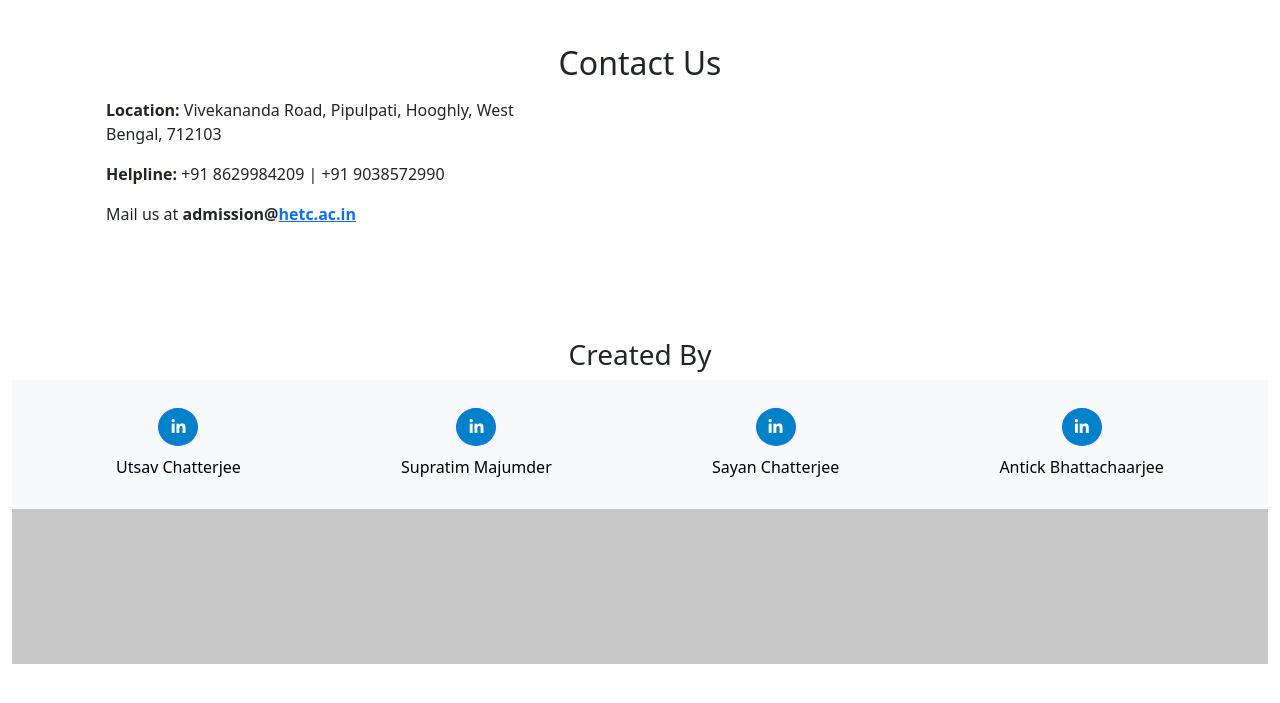
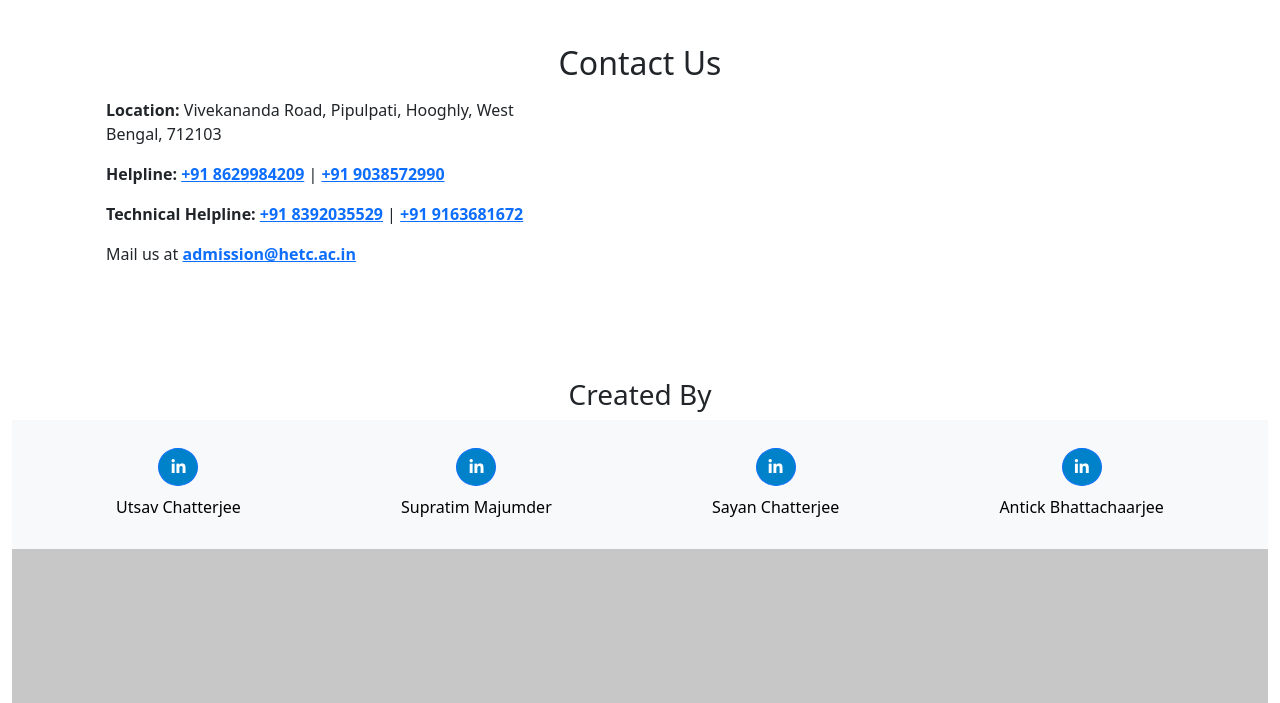
Before and after one commit to Utsavch189/HETC-TEST, a Django app: page /contact/ in a window 1280 px wide. Shown: the part 504-1207 px from the top of the page. Before the commit the page ends 1168 px from the top, so only its background shows below. Run offline with Django 4.2, Linux system fonts and the light colour scheme; data comes from the database, SQL or seed files in the repository; some libraries are stand-ins or nearby versions; some web fonts are replaced.

Commit message:
update contact

```diff
--- a/scholarship/templates/candidate/contact.html
+++ b/scholarship/templates/candidate/contact.html
@@ -17,9 +17,12 @@
                 <div class="col-sm-5">
                     <p><span class="glyphicon glyphicon-envelope" aria-hidden="true"></span><b>Location: </b>Vivekananda Road, Pipulpati, Hooghly, West Bengal, 712103</p>
                     <p><span class="glyphicon glyphicon-phone"><b>Helpline: </b>
-          +91 8629984209 | +91 9038572990
+                      <b><a href="tel:+918629984209">+91 8629984209</a></b> | <b><a href="tel:+919038572990">+91 9038572990</a></b>
         </span></p>
-                    <p><span class="glyphicon glyphicon-envelope"></span>Mail us at <b>admission@<a href="https://hetc.ac.in" target="_blank">hetc.ac.in</a></b></p>
+        <p><span class="glyphicon glyphicon-phone"><b>Technical Helpline: </b>
+          <b><a href="tel:+918392035529">+91 8392035529</a></b> | <b><a href="tel:+919163681672">+91 9163681672</a></b>
+        </span></p>
+                    <p><span class="glyphicon glyphicon-envelope"></span>Mail us at <b><a href="mailto:admission@hetc.ac.in" target="_blank">admission@hetc.ac.in</a></b></p>
                 </div>
             </p>
         </div>
```
Also changed, not shown: media/images/HETC3-min.JPG (deleted).
